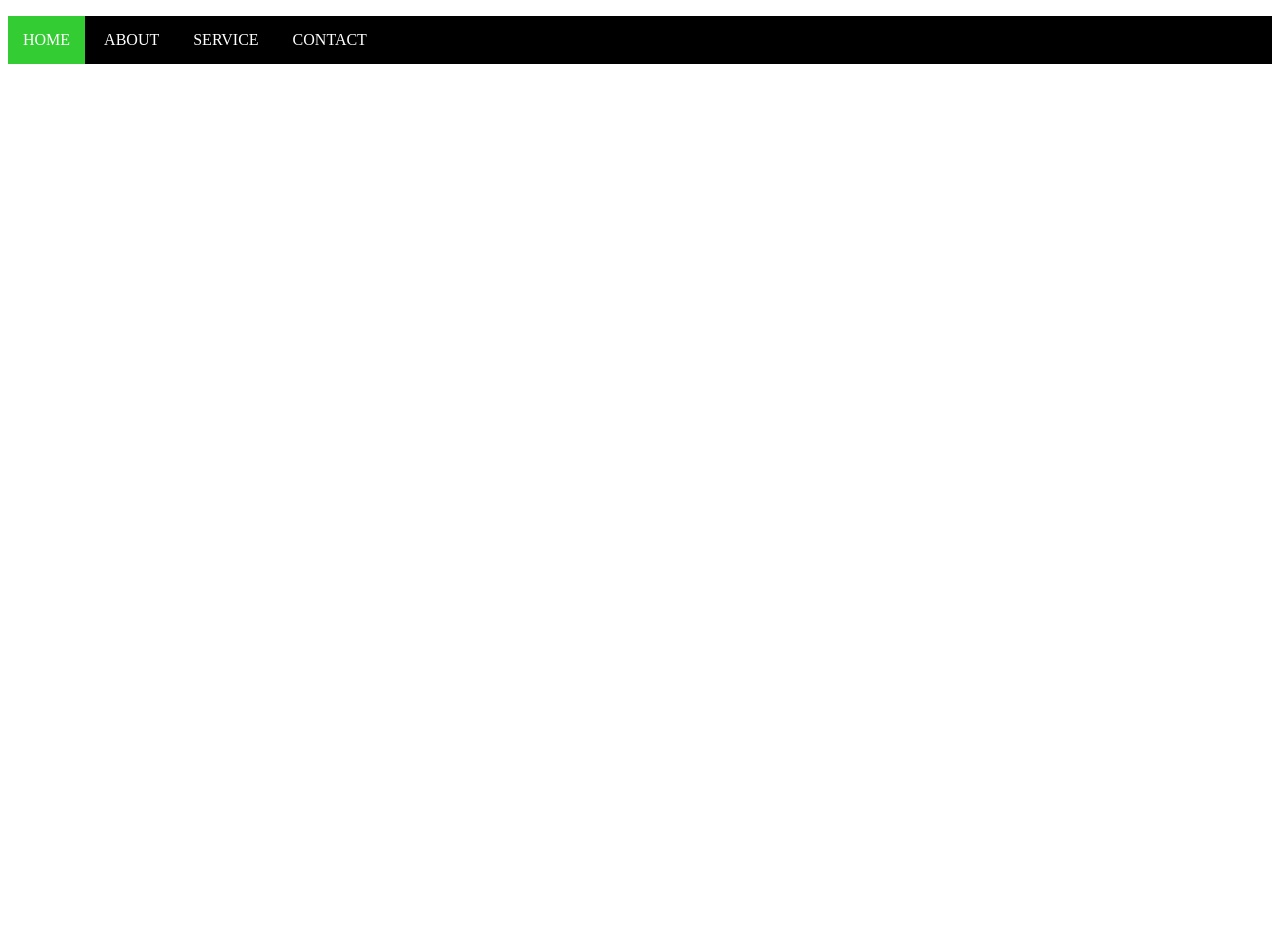
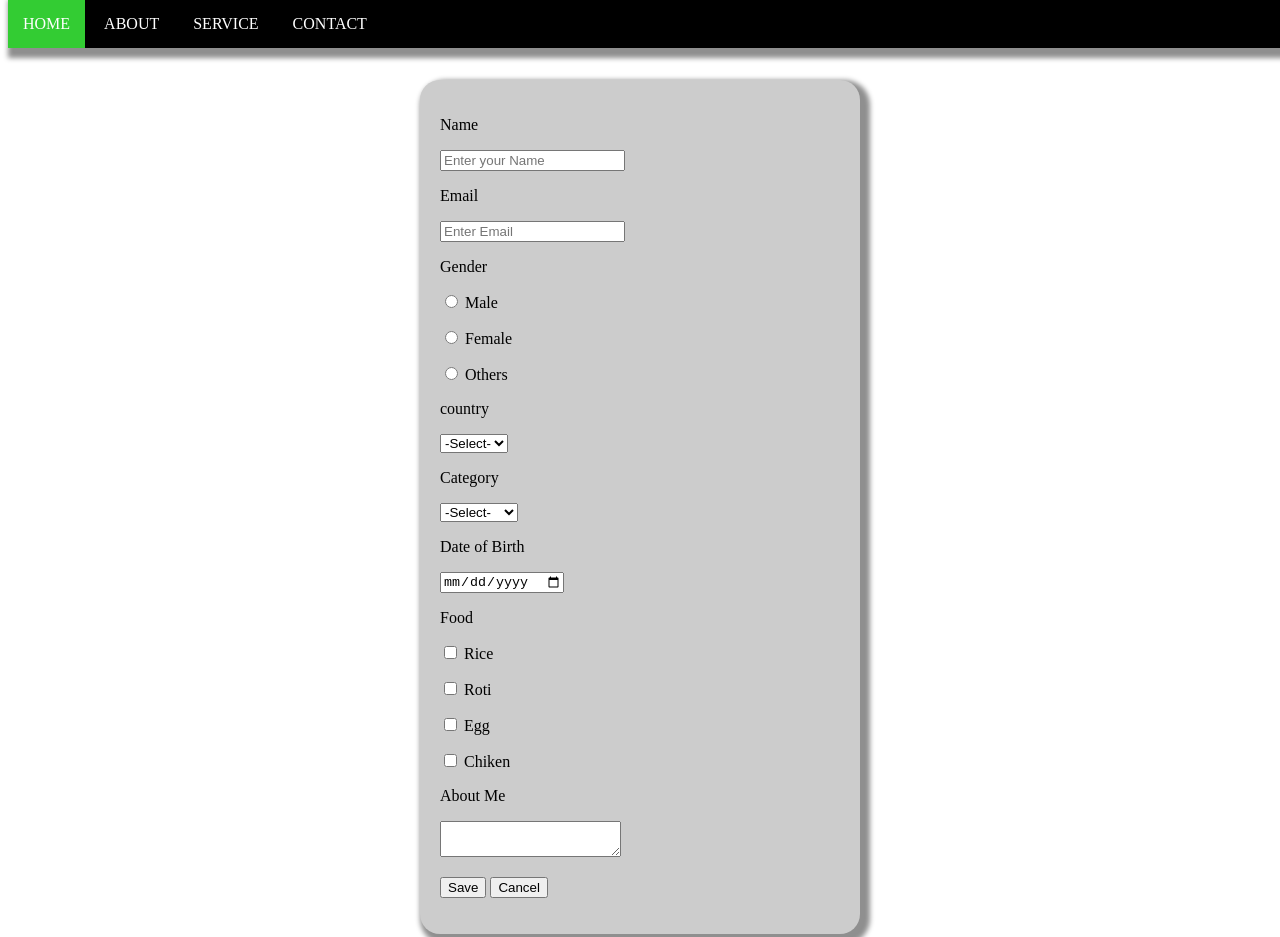
Before and after one commit to partha098/htmlfirst, a plain HTML site: page about.html in a window 1280 px wide. Shown: the top 937 px of the page. Before the commit the page ends 800 px from the top, so only its background shows below. Drawn offline with Linux system fonts and the light colour scheme; a script that the page names is missing.

Commit message:
2nd class

```diff
--- a/about.html
+++ b/about.html
@@ -3,8 +3,10 @@
 <head>
 	<title>About us</title>
 	<link rel="stylesheet" type="text/css" href="css/custom.css">
+	<script src="https://cdn.ckeditor.com/4.14.1/standard/ckeditor.js"></script>
 </head>
 <body>
+
 
 
 <ul class="menu">
@@ -14,5 +16,82 @@
 	<li><a href="#">Contact</a></li>
 </ul>
 
+<div class="frmw">
+	<form action="" method="post">
+		<p>Name</p>
+		<p><input type="text" name="name" required="" placeholder="Enter your Name"></p>
+		<p>Email</p>
+		<p><input type="email" name="email" required="" placeholder="Enter Email"></p>
+		<p>Gender</p>
+		<p> <label> <input type="radio" name="gender" value="Male" required=""> Male  </label> </p>
+		<p><label> <input type="radio" name="gender" value="Female" required=""> Female </label> </p>
+		<p><label><input type="radio" name="gender" value="Others" required=""> Others</label> </p>
+
+		<p>country</p>
+		<p>
+			<select name="country" required="">
+				<option value="">-Select-</option>
+				<option value="India">India</option>
+				<option value="USA">USA</option>
+				<option value="UK">UK</option>
+
+			</select>
+
+		</p>
+
+		 <p>Category</p>
+		<p>
+			<select name="cat">
+				<option value="">-Select-</option>
+				<optgroup label="Electronics">
+					<option value="Mobile">Mobile</option>
+					<option value="Laptop">Laptop</option>
+
+				</optgroup>
+				<optgroup label="Men's Wear">
+					<option value="T-shirt">T-shirt</option>
+					<option value="Shirt">Shirt</option>
+
+				</optgroup>
+				<optgroup label="Women's Wear">
+					<option value="Saree">Saree</option>
+					<option value="Kurti">Kurti</option>
+
+				</optgroup>
+
+
+
+
+
+			</select>
+		</p>
+
+		<p>Date of Birth</p>
+		<p><input type="date" name="dob" required=""></p>
+
+		<p>Food</p>
+		<p><label><input type="checkbox" name="food[]" value="Rice"> Rice </label></p>
+		<p><label><input type="checkbox" name="food[]" value="Roti"> Roti </label></p>
+		<p><label><input type="checkbox" name="food[]" value="Egg"> Egg </label></p>
+		<p><label><input type="checkbox" name="food[]" value="Chiken"> Chiken </label></p>
+
+		<p>About Me</p>
+		<p><textarea name="am" ></textarea></p>
+
+
+		<p><input type="submit" name="save" value="Save"> <input type="reset" name="res" value="Cancel"></p>
+
+
+	</form>
+
+
+
+
+</div>
+
+<script>
+	CKEDITOR.replace('am');
+</script>
+
 </body>
 </html>
--- a/css/custom.css
+++ b/css/custom.css
@@ -16,12 +16,21 @@
 background: #000;
 width: 100%;
 padding: 0px;
+-webkit-box-shadow: 5px 5px 5px 5px #8F8F8F;
+box-shadow: 5px 5px 5px 5px #8F8F8F;
+
+position: fixed;
+top:0;
+margin: 0px;
 }
 
 .menu li{
 
 display: inline-block;
 
+}
+.m{
+	list-style: none;
 }
 
 .menu li a{
@@ -41,3 +50,19 @@ display: inline-block;
 .active{
 	background: #33cc33;
 }
+
+
+.frmw{
+	width: 400px;
+
+	margin: 80px auto;
+	-webkit-box-shadow: 5px 5px 5px 5px #8F8F8F;
+box-shadow: 5px 5px 5px 5px #8F8F8F;
+
+padding: 20px;
+
+background: #CCC;
+
+border-radius: 20px;
+
+}
```
